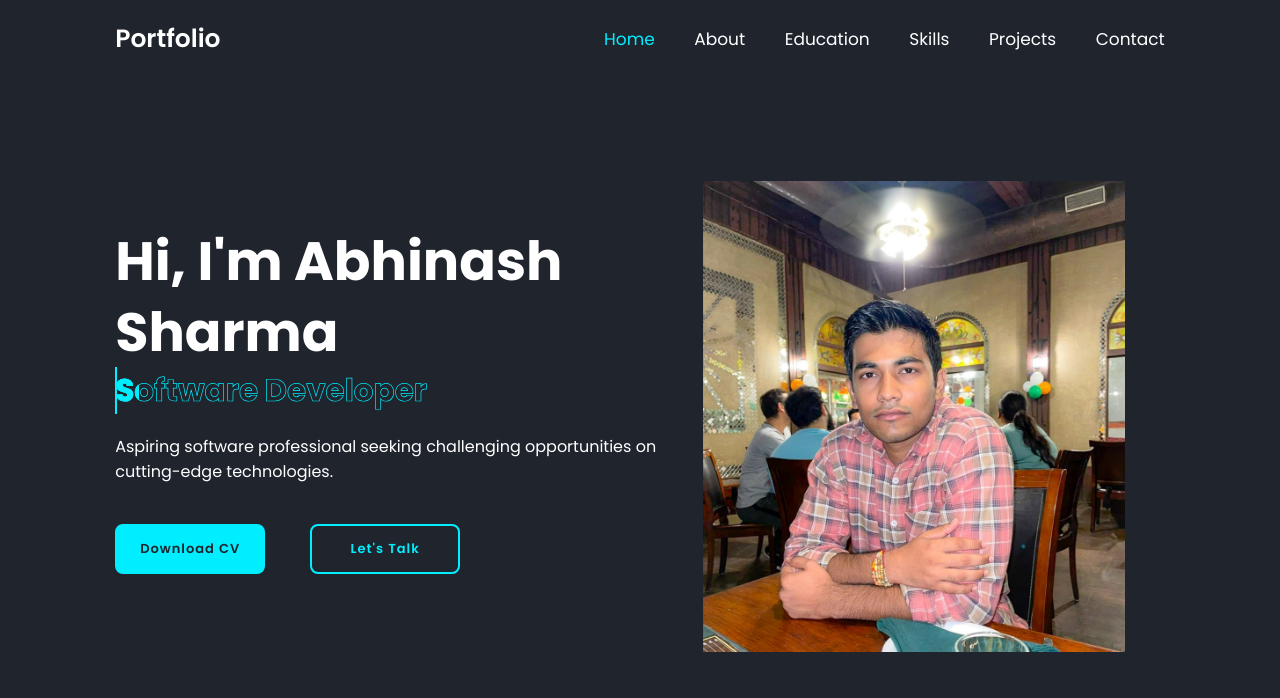
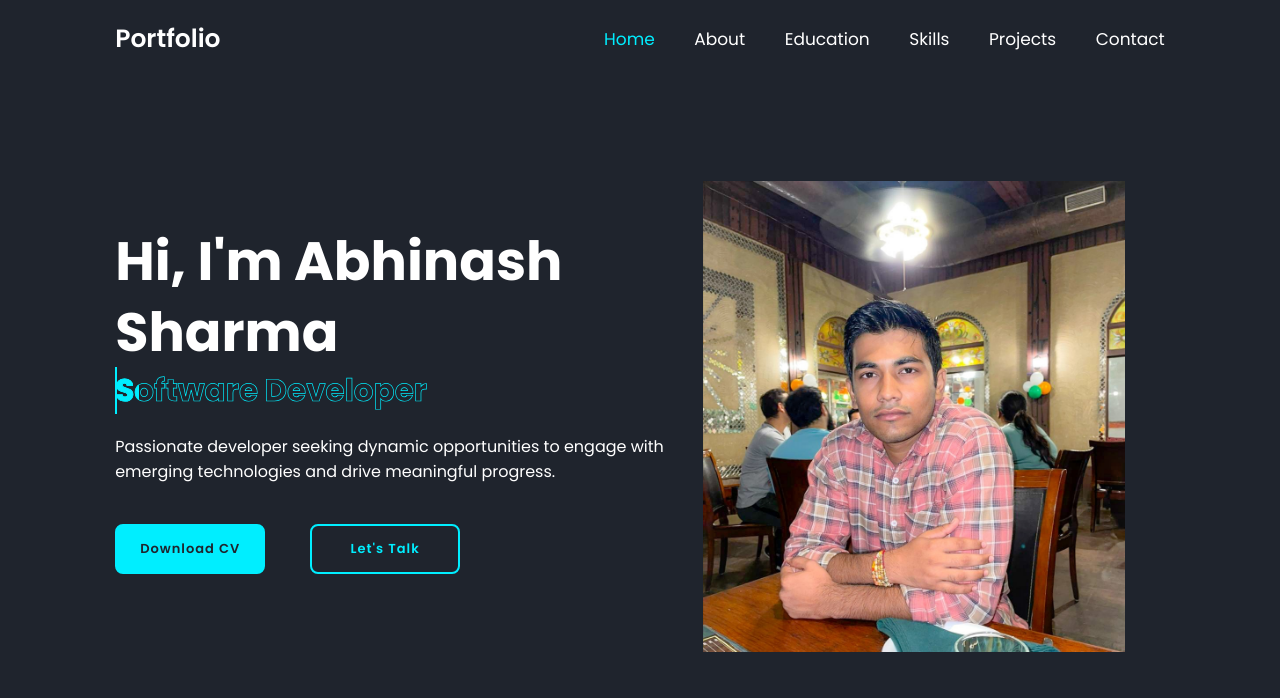
Before and after one commit to abhinasharma26/Abhinash-Portfolio, a plain HTML site: page index.html in a window 1280 px wide. Shown: the top 698 px of the page. Drawn offline with nearby package versions, Linux system fonts and the light colour scheme.

Commit message:
Update index.html

```diff
--- a/index.html
+++ b/index.html
@@ -69,7 +69,7 @@
      </span>
     </div>
     <p>
-     Aspiring software professional seeking challenging opportunities on cutting-edge technologies.
+     Passionate developer seeking dynamic opportunities to engage with emerging technologies and drive meaningful progress.
      <span class="animate" style="--i:4;">
      </span>
     </p>
```
